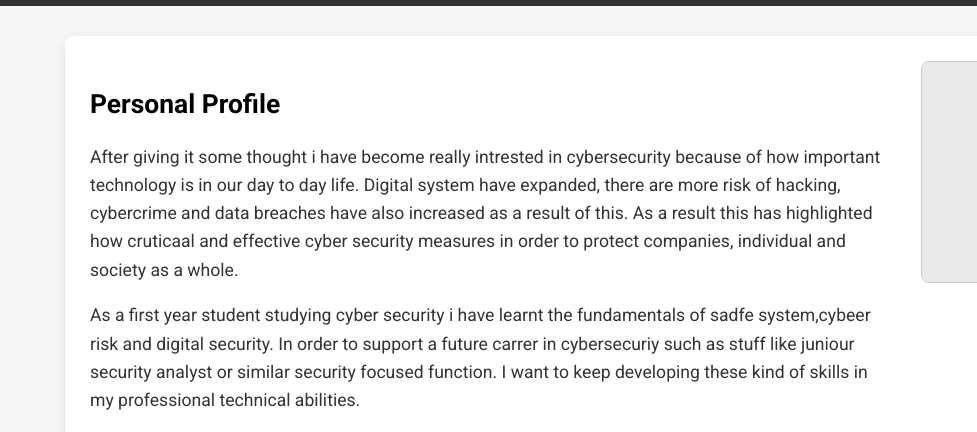
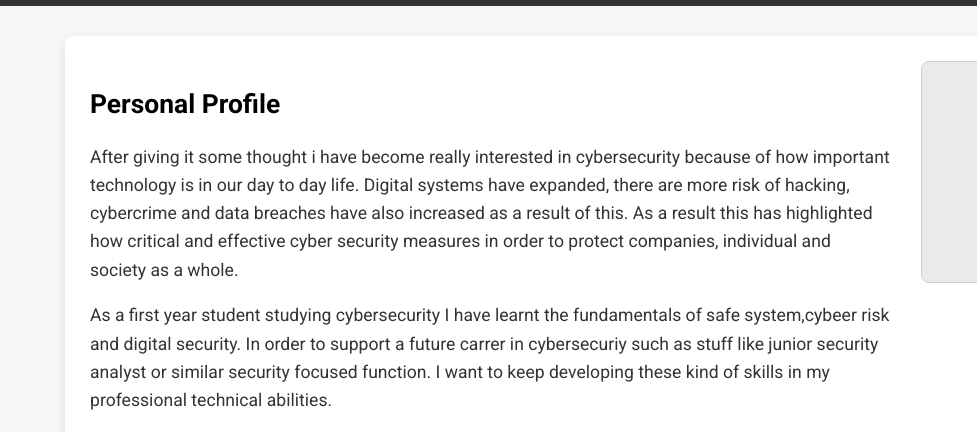
Before and after one commit to ZahidN2006/Zahid-portfolio, a plain HTML site: page docs/index.html in a window 1280 px wide. Shown: the part 249-681 px from the top of the page, 0-977 px from the left. Drawn offline with Linux system fonts and the light colour scheme.

Commit message:
Update index.html

```diff
--- a/docs/index.html
+++ b/docs/index.html
@@ -20,11 +20,11 @@
         <div class="profile-section">
             <div class="profile-text">
                 <h2>Personal Profile</h2>
-                <p>After giving it some thought i have become really intrested in cybersecurity because of how important technology is in our day to day life.
-                    Digital system have expanded, there are more risk of hacking, cybercrime and data breaches have also increased as a result of this.
-                    As a result this has highlighted how cruticaal and effective cyber security measures in order to protect companies, individual and society as a whole.</p>
-                <p>As a first year student studying cyber security i have learnt the fundamentals of sadfe system,cybeer risk and digital security.
-                In order to support a future carrer in cybersecuriy such as stuff like juniour security analyst or similar security focused function.
+                <p>After giving it some thought i have become really interested in cybersecurity because of how important technology is in our day to day life.
+                    Digital systems have expanded, there are more risk of hacking, cybercrime and data breaches have also increased as a result of this.
+                    As a result this has highlighted how critical and effective cyber security measures in order to protect companies, individual and society as a whole.</p>
+                <p>As a first year student studying cybersecurity I have learnt the fundamentals of safe system,cybeer risk and digital security.
+                In order to support a future carrer in cybersecuriy such as stuff like junior security analyst or similar security focused function.
                 I want to keep developing these kind of skills in my professional technical abilities.</p>
                 <h3>Connect with Me</h3>
                 <p><strong>GitHub:</strong> <a href="[Your GitHub URL]">N1387994</a></p>
```
